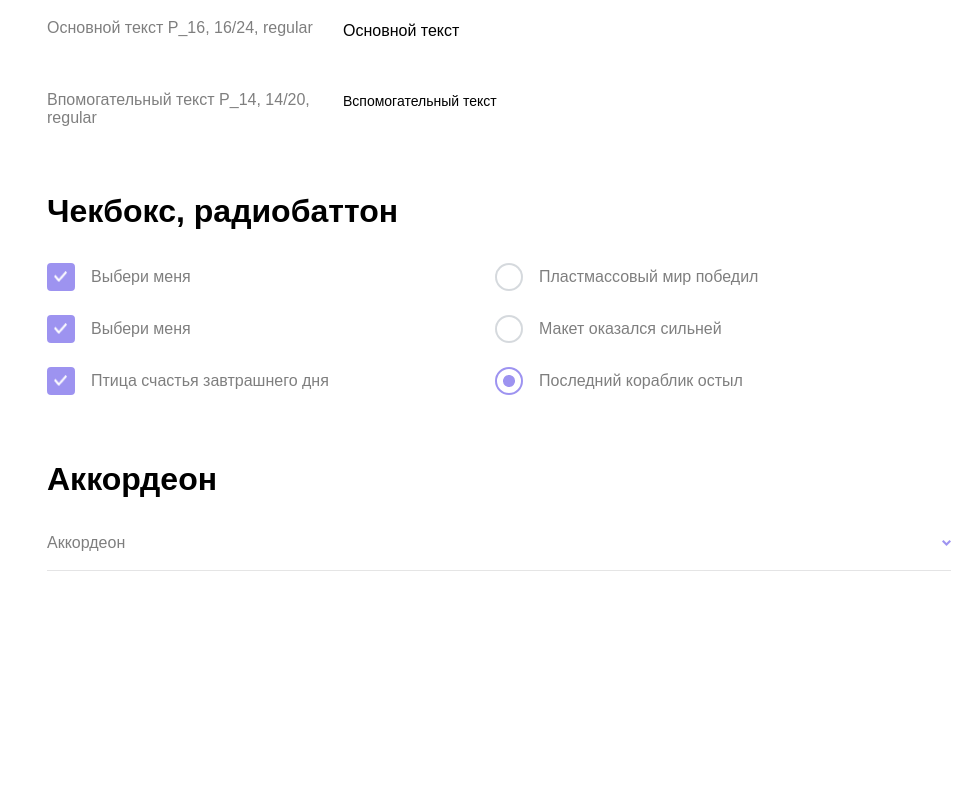
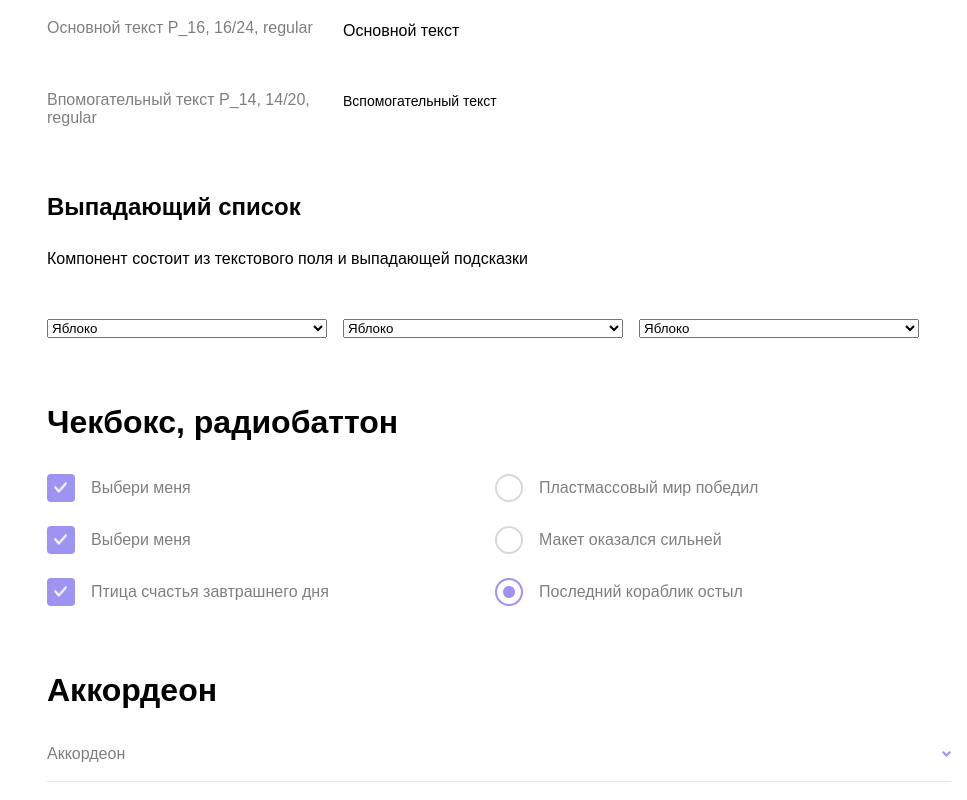
Before and after one commit to SkolandHati/LandingForMake, a website built with webpack: page src/index.html in a window 1280 px wide. Shown: the part 2521-3321 px from the top of the page, without its empty margins (313-1280 px from the left). Before the commit the page ends 3124 px from the top, so only its background shows below. Built offline with nearby package versions, Linux system fonts and the light colour scheme; files whose address does not match are found by name.

Commit message:
update project

```diff
--- a/src/index.html
+++ b/src/index.html
@@ -173,6 +173,43 @@
                     </div>
                 </section>
 
+                <section class="section-four">
+                    <h3 class="title title_h3">Выпадающий список</h3>
+                    <p class="description text_md">
+                        Компонент состоит из текстового поля и выпадающей подсказки
+                    </p>
+
+                    <div class="container">
+
+                        <div class="list__one">
+                            <label for="maga"></label>
+                            <select  id="maga" name="fruits">
+                                <option value="apple">Яблоко</option>
+                                <option value="banana">Банан</option>
+                                <option value="orange">Апельсин</option>
+                            </select>
+                        </div>
+                        <div class="list__two">
+                            <label for="piso"></label>
+                            <select  id="piso" name="fruits">
+                                <option value="apple">Яблоко</option>
+                                <option value="banana">Банан</option>
+                                <option value="orange">Апельсин</option>
+                            </select>
+                        </div>
+                        <div class="list__three">
+                            <label for="fruits"></label>
+                            <select  id="fruits" name="fruits">
+                                <option value="apple">Яблоко</option>
+                                <option value="banana">Банан</option>
+                                <option value="orange">Апельсин</option>
+                            </select>
+                        </div>
+
+                    </div>
+
+                </section>
+
                 <section class="section-five">
                     <h2 class="title title_h2">Чекбокс, радиобаттон</h2>
 
@@ -181,17 +218,14 @@
                         <div class="radio-buttons">
 
                             <div class="block-inputs">
-<!--                                <span></span>-->
                                 <input type="checkbox" id="one" value="one" checked>
                                 <label class="text_md" for="one">Выбери меня</label>
                             </div>
                             <div class="block-inputs">
-<!--                                <span></span>-->
                                 <input type="checkbox" id="two" value="two" checked>
                                 <label class="text_md" for="two">Выбери меня</label>
                             </div>
                             <div class="block-inputs">
-<!--                                <span></span>-->
                                 <input type="checkbox" id="three" checked>
                                 <label class="text_md" for="three">Птица счастья завтрашнего дня</label>
                             </div>
@@ -219,7 +253,7 @@
 
                 </section>
 
-                <section class="section-four">
+                <section class="section-six">
                     <h2 class="title title_h2">Аккордеон</h2>
 
                     <div class="accordion">
--- a/src/style/scss/main.scss
+++ b/src/style/scss/main.scss
@@ -85,60 +85,67 @@ h1,h2,h3,h4,h5,p,ul,ol {
   }
 
   p{
-    margin-top: 24px;
-    margin-bottom: 48px;
+    margin: 24px 0 48px 0;
   }
 }
 
 .section-four{
-
   .title{
-    margin-top: 64px;
-    margin-bottom: 32px;
+    margin: 64px 0 24px 0;
+  }
+  .description{
+    margin-bottom: 48px;
   }
 
-  .accordion{
-    grid-column: 4/-1;
-    width: 904px;
-    border-bottom: 1px solid #CBCBCC;
-    padding-bottom: 15px;
-    opacity: 0.5;
+  .container{
+    @include grid(3, minmax(180px, 272px), 32px);
 
-    &:hover{
-      cursor: pointer;
-      border-bottom-color: #3E29E3;
-      opacity: 1;
+    .list__one{
+      grid-column-start: 1;
+      select{
+        width: 280px;
+      }
     }
-
-    .block{
-      height: 24px;
-
-      .block-title{
-        display: flex;
-
-        .arrow{
-          width: 9px;
-          height: 6px;
-          margin: auto;
-          margin-right: 0;
-        }
+    .list__two{
+      width: 280px;
+      grid-column-start: 2;
+      select{
+        width: 280px;
+      }
+    }
+    .list__three{
+      width: 280px;
+      grid-column-start: 3;
+      select{
+        width: 280px;
       }
     }
 
-    p{
-      width: 592px;
-      display: none;
+    .list__one{
+      width: 280px;
+      select{
+        width: 280px;
+      }
+    }
+    .list__two{
+      width: 280px;
+      select{
+        width: 280px;
+      }
+    }
+    .list__three{
+      width: 280px;
+      select{
+        width: 280px;
+      }
     }
   }
 }
 
 .section-five{
-
   .title{
-    margin-top: 64px;
-    margin-bottom: 32px;
+    margin: 64px 0 32px 0;
   }
-
 
   .radio-buttons-checkboxes{
     @include grid(7, minmax(60px, 80px), 32px);
@@ -187,8 +194,7 @@ h1,h2,h3,h4,h5,p,ul,ol {
           flex-grow: 0;
           border: 2px solid #adb5bd;
           border-radius: 0.25em;
-          margin-right: 16px;
-          margin-left: 0;
+          margin: 0 16px 0 0;
           background-repeat: no-repeat;
           background-position: center center;
           background-size: 50% 50%;
@@ -263,8 +269,7 @@ h1,h2,h3,h4,h5,p,ul,ol {
           flex-grow: 0;
           border: 2px solid #adb5bd;
           border-radius: 50%;
-          margin-right: 16px;
-          margin-left: 0;
+          margin: 0 16px 0 0;
           background-repeat: no-repeat;
           background-position: center center;
           background-size: 50% 50%;
@@ -280,7 +285,6 @@ h1,h2,h3,h4,h5,p,ul,ol {
           -o-transition: all 0.2s ease;
           transition: all 0.2s ease;
           border-color: #3E29E3;
-          //background-color: #3E29E3;
           opacity: 1;
           background-repeat: no-repeat;
           background-position: center center;
@@ -289,7 +293,47 @@ h1,h2,h3,h4,h5,p,ul,ol {
       }
     }
   }
+}
 
+.section-six{
+
+  .title{
+    margin: 64px 0 32px 0;
+  }
+
+  .accordion{
+    grid-column: 4/-1;
+    width: 904px;
+    border-bottom: 1px solid #CBCBCC;
+    padding-bottom: 15px;
+    opacity: 0.5;
+
+    &:hover{
+      cursor: pointer;
+      border-bottom-color: #3E29E3;
+      opacity: 1;
+    }
+
+    .block{
+      height: 24px;
+
+      .block-title{
+        display: flex;
+
+        .arrow{
+          width: 9px;
+          height: 6px;
+          margin: auto;
+          margin-right: 0;
+        }
+      }
+    }
+
+    p{
+      width: 592px;
+      display: none;
+    }
+  }
 }
 
 .adaptive-group {
```
